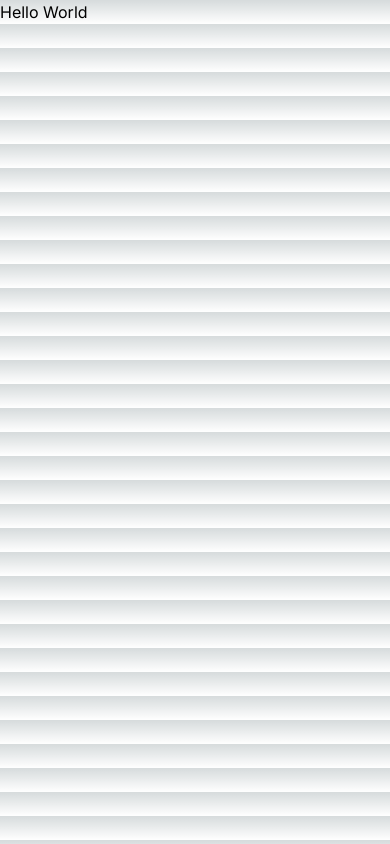
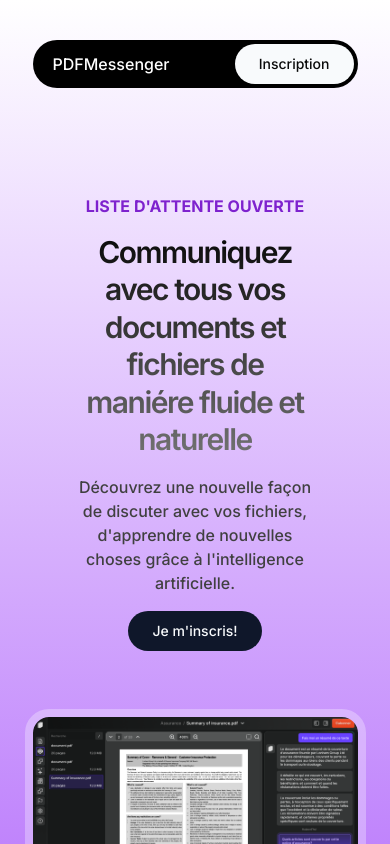
Before and after one commit to shinjipons/pdf-messenger-waitlist, a Next.js app: page / in a window 390 px wide. Built offline with nearby package versions, Linux system fonts and the light colour scheme.

Commit message:
Mobile design done

```diff
--- a/app/globals.css
+++ b/app/globals.css
@@ -2,32 +2,75 @@
 @tailwind components;
 @tailwind utilities;
 
-:root {
-  --foreground-rgb: 0, 0, 0;
-  --background-start-rgb: 214, 219, 220;
-  --background-end-rgb: 255, 255, 255;
-}
+@layer base {
+  :root {
+    --background: 0 0% 100%;
+    --foreground: 222.2 84% 4.9%;
 
-@media (prefers-color-scheme: dark) {
-  :root {
-    --foreground-rgb: 255, 255, 255;
-    --background-start-rgb: 0, 0, 0;
-    --background-end-rgb: 0, 0, 0;
+    --card: 0 0% 100%;
+    --card-foreground: 222.2 84% 4.9%;
+
+    --popover: 0 0% 100%;
+    --popover-foreground: 222.2 84% 4.9%;
+
+    --primary: 222.2 47.4% 11.2%;
+    --primary-foreground: 210 40% 98%;
+
+    --secondary: 210 40% 96.1%;
+    --secondary-foreground: 222.2 47.4% 11.2%;
+
+    --muted: 210 40% 96.1%;
+    --muted-foreground: 215.4 16.3% 46.9%;
+
+    --accent: 210 40% 96.1%;
+    --accent-foreground: 222.2 47.4% 11.2%;
+
+    --destructive: 0 84.2% 60.2%;
+    --destructive-foreground: 210 40% 98%;
+
+    --border: 214.3 31.8% 91.4%;
+    --input: 214.3 31.8% 91.4%;
+    --ring: 222.2 84% 4.9%;
+
+    --radius: 0.5rem;
+  }
+
+  .dark {
+    --background: 222.2 84% 4.9%;
+    --foreground: 210 40% 98%;
+
+    --card: 222.2 84% 4.9%;
+    --card-foreground: 210 40% 98%;
+
+    --popover: 222.2 84% 4.9%;
+    --popover-foreground: 210 40% 98%;
+
+    --primary: 210 40% 98%;
+    --primary-foreground: 222.2 47.4% 11.2%;
+
+    --secondary: 217.2 32.6% 17.5%;
+    --secondary-foreground: 210 40% 98%;
+
+    --muted: 217.2 32.6% 17.5%;
+    --muted-foreground: 215 20.2% 65.1%;
+
+    --accent: 217.2 32.6% 17.5%;
+    --accent-foreground: 210 40% 98%;
+
+    --destructive: 0 62.8% 30.6%;
+    --destructive-foreground: 210 40% 98%;
+
+    --border: 217.2 32.6% 17.5%;
+    --input: 217.2 32.6% 17.5%;
+    --ring: 212.7 26.8% 83.9%;
   }
 }
 
-body {
-  color: rgb(var(--foreground-rgb));
-  background: linear-gradient(
-      to bottom,
-      transparent,
-      rgb(var(--background-end-rgb))
-    )
-    rgb(var(--background-start-rgb));
-}
-
-@layer utilities {
-  .text-balance {
-    text-wrap: balance;
+@layer base {
+  * {
+    @apply border-border;
+  }
+  body {
+    @apply bg-background text-foreground;
   }
 }
--- a/app/layout.tsx
+++ b/app/layout.tsx
@@ -15,8 +15,9 @@ export default function RootLayout({
   children: React.ReactNode;
 }>) {
   return (
-    <html lang="en">
+    <html lang="en" className="h-screen">
       <body className={inter.className}>{children}</body>
+      {/* <body className={`h-screen ${inter.className}`}>{children}</body> */}
     </html>
   );
 }
--- a/app/page.tsx
+++ b/app/page.tsx
@@ -1,7 +1,39 @@
+import { Button } from "@/components/ui/button";
 import Image from "next/image";
 
 export default function Home() {
   return (
-    <h1>Hello World</h1>
+    <div className="min-h-screen p-8 flex flex-col items-center justify-center gap-10 bg-gradient-to-b from-white to-purple-400">
+      <div className="w-10/12 fixed top-2 m-8 justify-between items-center flex flex-row bg-black rounded-full p-1">
+        <p className="text-white text-base pl-4 font-medium">PDFMessenger</p>
+        <Button className="w-min rounded-full text-sm text-neutral-950 px-6 bg-slate-50 hover:bg-purple-600 hover:text-white">
+          Inscription
+        </Button>
+      </div>
+      <div className="flex flex-col gap-4 w-full p-10 items-center text-center">
+        <h2 className="uppercase text-purple-700 font-bold">
+          Liste d'attente ouverte
+        </h2>
+        <h1 className="text-3xl font-semibold tracking-tighter text-transparent bg-clip-text bg-gradient-to-b from-neutral-950 to-neutral-500 leading-tight">
+          Communiquez avec tous vos documents et fichiers de maniére fluide et
+          naturelle
+        </h1>
+        <p className="w-full font-medium text-neutral-700">
+          Découvrez une nouvelle façon de discuter avec vos fichiers,
+          d'apprendre de nouvelles choses grâce à l'intelligence artificielle.
+        </p>
+        <Button className="w-min rounded-full text-sm px-6">
+          Je m'inscris!
+        </Button>
+      </div>
+
+      <Image
+        src="/app-frame.png"
+        width={1024}
+        height={30}
+        alt="placeholder"
+        className="fixed bottom-0 max-h-48 w-10/12 object-cover object-top outline outline-8 outline-white/30 rounded-t-2xl"
+      />
+    </div>
   );
 }
```
Also changed, not shown: public/app-frame.png (added), public/app-logo.png (added).
